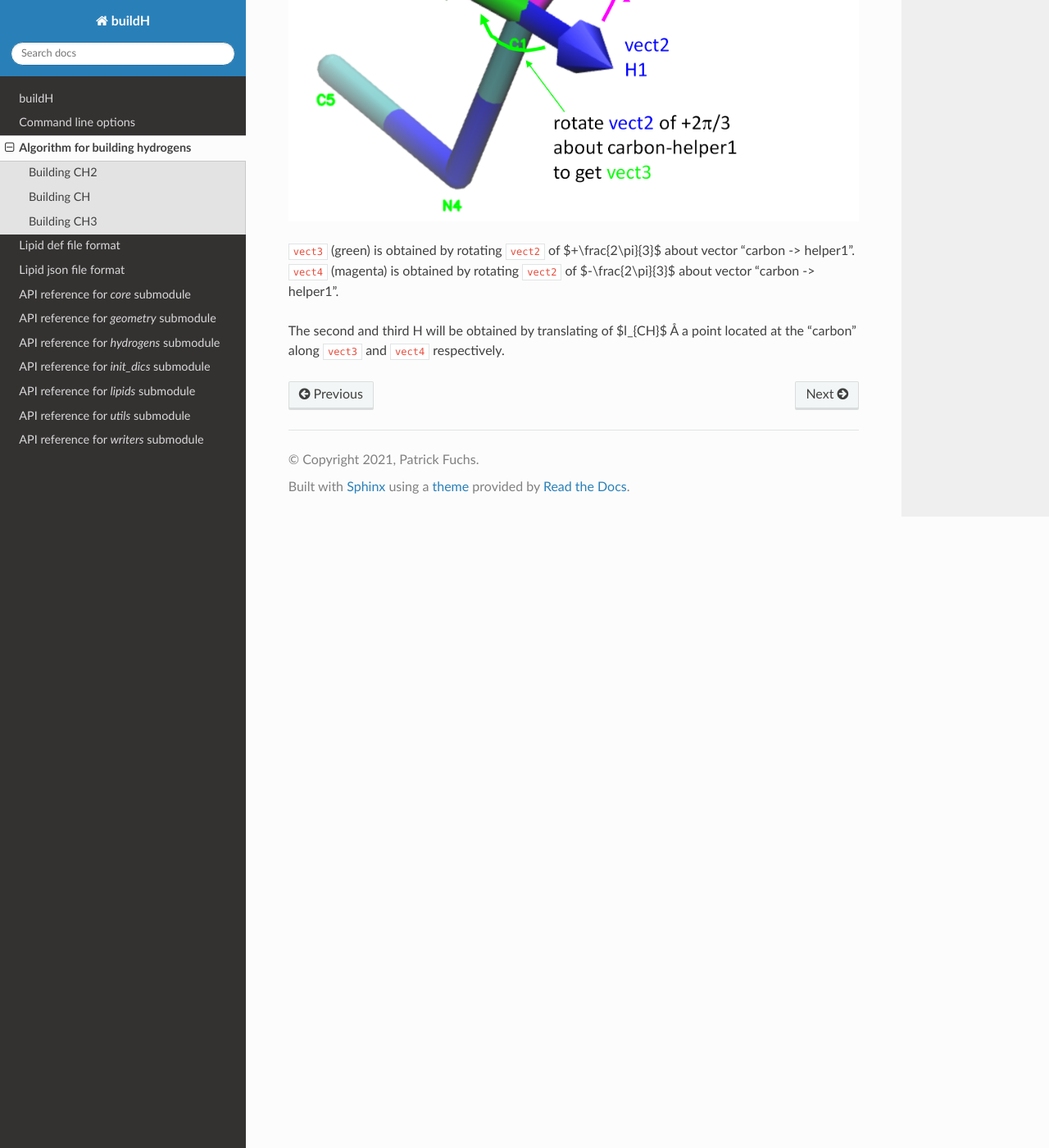
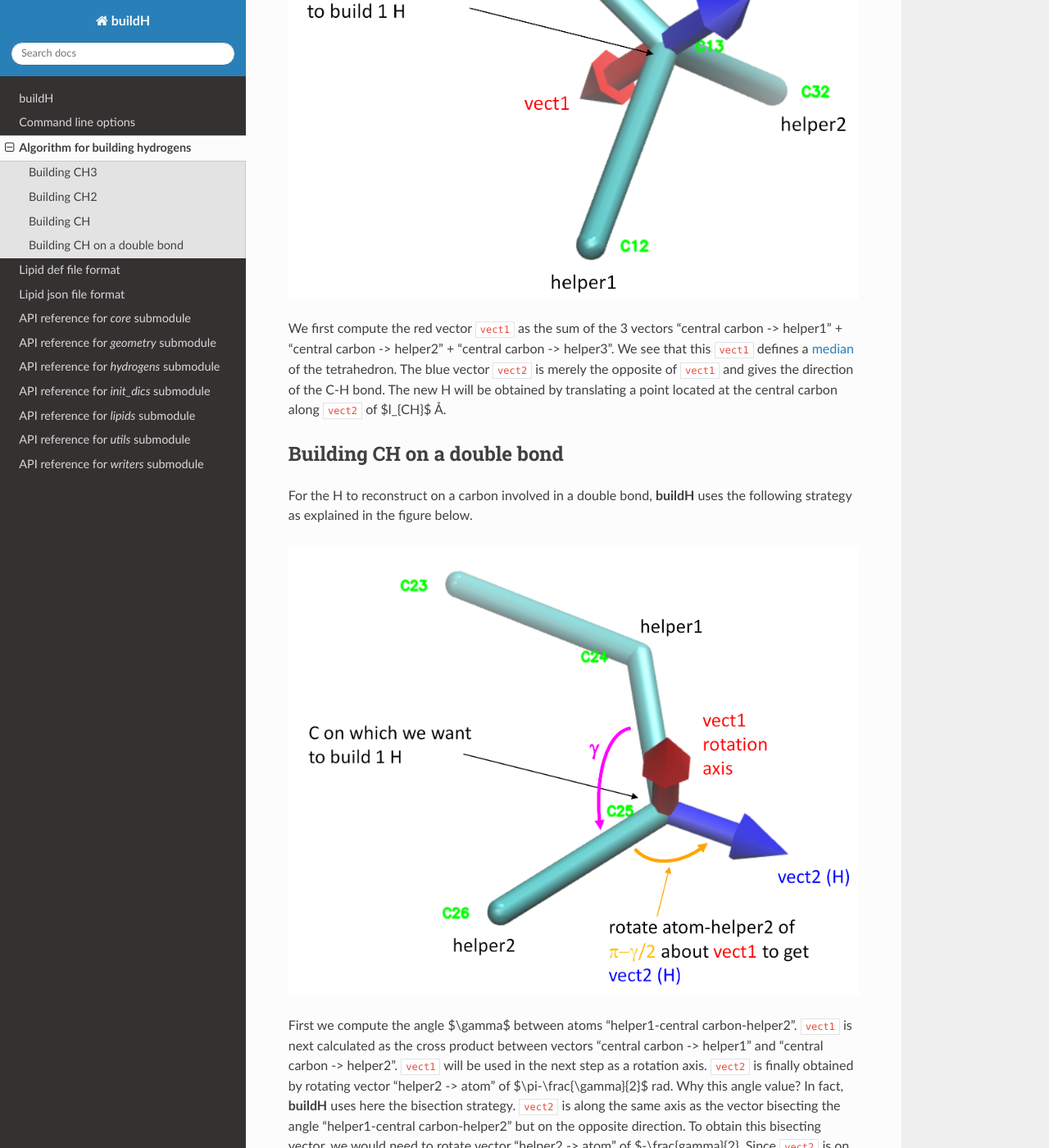
Before and after one commit to patrickfuchs/buildH, a Sphinx documentation site: the page built from docs/algorithms_Hbuilding.md, in a window 1280 px wide and 1400 px high, scrolled down 3309 px. Shown: the whole window at 82% size. Built offline with Sphinx 7.4.7 and the Read the Docs theme 2.0.0, drawn with Linux system fonts in a browser that asks for light colours; pages that are not in the unit, such as notebooks, are missing from menus; some of the changed text lies outside the part shown.

Commit message:
Explain how CH on a double bond is built

```diff
--- a/docs/algorithms_Hbuilding.md
+++ b/docs/algorithms_Hbuilding.md
@@ -6,9 +6,28 @@
 - $\theta$ is the [tetrahedral bond angle](https://en.wikipedia.org/wiki/Tetrahedron) which equals ~109.5°;
 - $l_{CH}$ is the [carbon-hydrogen bond length](https://en.wikipedia.org/wiki/Carbon%E2%80%93hydrogen_bond) which equals ~ 1.09 Å.
 
+All images in this page were generated using [VMD](http://www.ks.uiuc.edu/Research/vmd/).
+
+## Building CH3
+
+Building a methyl on a primary carbon requires two helpers: i) helper1 is connected to that carbon, ii) helper2 is connected to helper1. We start with the reconstructruction of the first hydrogen as explained in the figure below.
+
+![CH3_building](img/how_CH3_building1.png)
+
+`vect1` (red) is first computed as the vector product between vectors "carbon -> helper2" and "carbon -> helper1", it will be our rotation axis in the next step. `vect2` (blue) is then computed by rotating vector "carbon -> helper1" about `vect1` by $\theta$. The first H will be obtained by translating a point located at the "carbon" along `vect2` of $l_{CH}$ Å. Note that the newly built H is in a *trans* configuration with respect to helper2.
+
+We then go on with the reconstruction of the two other Hs as explained in the figure below.
+
+![CH_building](img/how_CH3_building2.png)
+
+`vect3` (green) is obtained by rotating `vect2` of $+\frac{2\pi}{3}$ about vector "carbon -> helper1".
+`vect4` (magenta) is obtained by rotating `vect2` of $-\frac{2\pi}{3}$ about vector "carbon -> helper1".
+
+The second and third H will be obtained by translating of $l_{CH}$ Å a point located at the "carbon" along `vect3` and `vect4` respectively.
+
 ## Building CH2
 
-The building of 2 hydrogens from a carbon trace involves a few geometrical procedures that are explained in the figure below.
+The building of 2 hydrogens on a secondary carbon involves a few geometrical procedures that are explained in the figure below.
 
 ![CH2_building](img/how_CH2_building.png)
 
@@ -16,7 +35,7 @@
 
 On the left panel, we first show how to construct 3 vectors:
 
-- `vect1` (red) is normal to the plane of the 3 atoms. It is calculated as the cross product between vector "central carbon -> helper2" and vector "central carbon -> helper1".
+- `vect1` (red) is normal to the plane of the 3 atoms. It is calculated as the cross product between vectors "central carbon -> helper2" and "central carbon -> helper1".
 - `vect2` (blue) will be our **rotation axis** used later. It is calculated as vector "central carbon -> helper1" minus vector "central carbon -> helper2".
 - `vect3` (green) is a vector that will be rotated in the next step. It is the cross product between `vect1` and `vect2`.
 
@@ -27,25 +46,18 @@
 
 ## Building CH
 
-The building of 1 hydrogen from a tertiary carbon is quite simple and explained in the figure below.
+The building of 1 hydrogen on a tertiary carbon is quite simple and explained in the figure below.
 
 ![CH_building](img/how_CH_building.png)
 
 We first compute the red vector `vect1` as the sum of the 3 vectors "central carbon -> helper1" + "central carbon -> helper2" + "central carbon -> helper3". We see that this `vect1` defines a [median](https://en.wikipedia.org/wiki/Median_(geometry)#Tetrahedron) of the tetrahedron. The blue vector `vect2` is merely the opposite of `vect1` and gives the direction of the C-H bond. The new H will be obtained by translating a point located at the central carbon along `vect2` of $l_{CH}$ Å.
 
-## Building CH3
+## Building CH on a double bond
 
-Building a methyl on a "carbon" requires two helpers: i) helper1 is connected to the carbon, ii) helper2 is connected to helper1. We start with the reconstructruction of the first hydrogen as explained in the figure below.
+For the H to reconstruct on a carbon involved in a double bond, **buildH** uses the following strategy as explained in the figure below.
 
-![CH_building](img/how_CH3_building1.png)
+![CH_building](img/how_CHdoublebond_building.png)
 
-`vect1` (red) is first computed as the vector product between vector "carbon -> helper2" and vector "carbon -> helper1". `vect2` (blue) is then computed by rotating vector "carbon -> helper1" about `vect1` by $\theta$. The first H will be obtained by translating a point located at the "carbon" along `vect2` of $l_{CH}$ Å.
+First we compute the angle $\gamma$ between atoms "helper1-central carbon-helper2". `vect1` is next calculated as the cross product between vectors "central carbon -> helper1" and "central carbon -> helper2". `vect1` will be used in the next step as a rotation axis. `vect2` is finally obtained by rotating vector "helper2 -> atom" of $\pi-\frac{\gamma}{2}$ rad. Why this angle value? In fact, **buildH** uses here the bisection strategy. `vect2` is along the same axis as the vector bisecting the angle "helper1-central carbon-helper2" but on the opposite direction. To obtain this bisecting vector, we would need to rotate vector "helper2 -> atom" of $-\frac{gamma}{2}. Since `vect2` is on the opposite direction, we simply add $\pi$ to that value obtaining thus $\pi-\frac{\gamma}{2}$ rad.
 
-We then go on with the reconstruction of the two other Hs as explained in the figure below.
-
-![CH_building](img/how_CH3_building2.png)
-
-`vect3` (green) is obtained by rotating `vect2` of $+\frac{2\pi}{3}$ about vector "carbon -> helper1".
-`vect4` (magenta) is obtained by rotating `vect2` of $-\frac{2\pi}{3}$ about vector "carbon -> helper1".
-
-The second and third H will be obtained by translating of $l_{CH}$ Å a point located at the "carbon" along `vect3` and `vect4` respectively.
+The double bond case is somewhat more complicated as largely discussed in an article published in JCTC from [Piggot at al.](https://doi.org/10.1021/acs.jctc.7b00643). One of the problem is that the ideal CCC angle (helper1-carbon-helper2) of 120° can vary according to the functional groups and some details in the force field. In **buildH** we decided to use the bisection strategy described above. Comparing the resulst with H reconstructed like this vs the real ones from an all-atom CHARMM36 snapshot of 256 POPC yielded a acceptable difference in $S_{CH}$ of 0.008 and 0.016 (see [here](https://zenodo.org/record/4715962)). This difference was even reduced upon averaging over a trajectory.
```
Also changed, not shown: docs/json_format.md (+1 -1 lines), docs/img/how_CHdoublebond_building.png (added).
